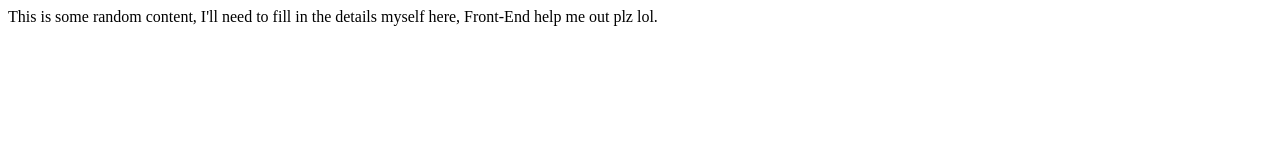
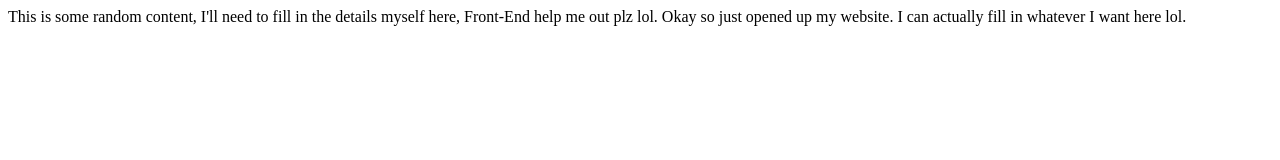
Before and after one commit to Prahlad-K/Prahlad-K.github.io, a plain HTML site: page index.html in a window 1280 px wide. Drawn offline with Linux system fonts and the light colour scheme.

Commit message:
Update index.html

```diff
--- a/index.html
+++ b/index.html
@@ -4,6 +4,8 @@
         <title> My first webpage!</title>
     </head>
     <body>
-        <div>This is some random content, I'll need to fill in the details myself here, Front-End help me out plz lol.</div>
+        <div>This is some random content, I'll need to fill in the details myself here, Front-End help me out plz lol.
+            Okay so just opened up my website. I can actually fill in whatever I want here lol.
+        </div>
     </body>
 </html>
```
